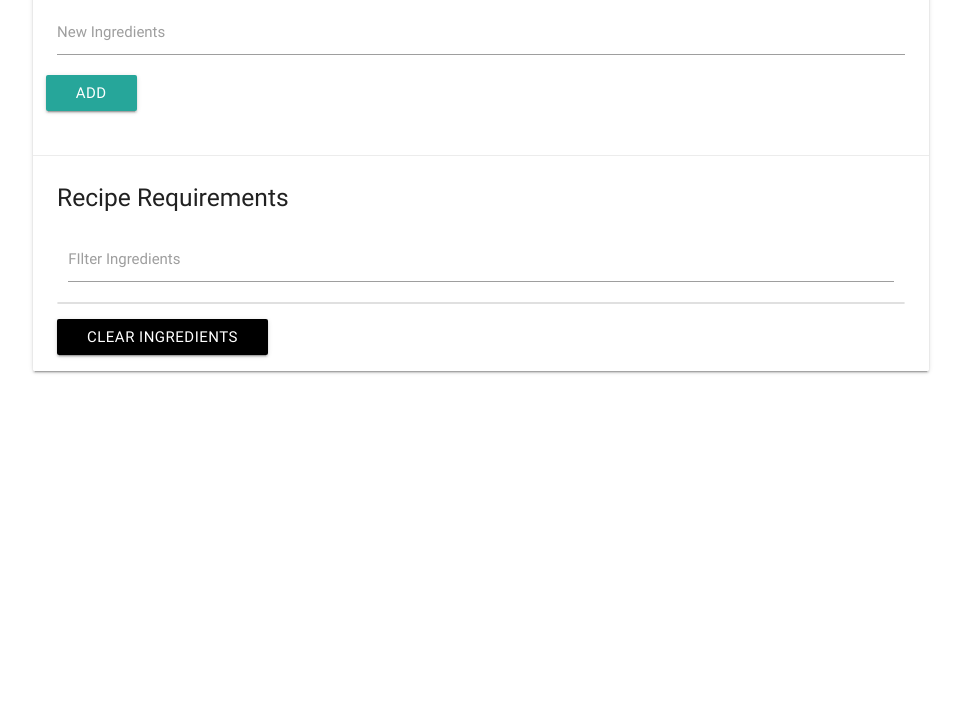
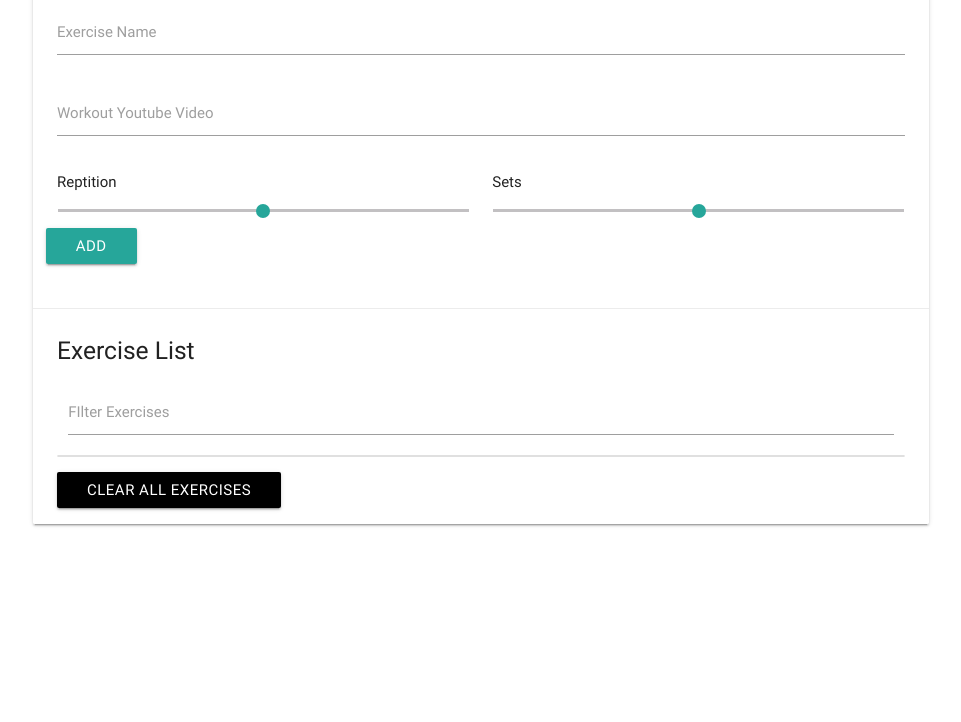
Before and after one commit to Eddie-Z/recipe, a plain HTML site: page index.html in a window 1280 px wide. Shown: the part 78-800 px from the top of the page, without its empty margins (159-1120 px from the left). Drawn offline with nearby package versions, Linux system fonts and the light colour scheme.

Commit message:
rename and add divs

```diff
--- a/index.html
+++ b/index.html
@@ -4,7 +4,7 @@
   <meta charset="UTF-8">
   <meta name="viewport" content="width=device-width, initial-scale=1.0">
   <meta http-equiv="X-UA-Compatible" content="ie=edge">
-  <title>Task List</title>
+  <title>Workout Plan</title>
 
   <link rel="stylesheet" href="https://cdnjs.cloudflare.com/ajax/libs/materialize/0.100.2/css/materialize.min.css">
   <link rel="stylesheet" href="https://maxcdn.bootstrapcdn.com/font-awesome/4.7.0/css/font-awesome.min.css">
@@ -15,25 +15,42 @@
       <div class="col s12">
         <div id="main" class="card">
           <div class="card-content">
-            <span class="card-title">Recipe</span>
+            <span class="card-title">Add Exercise</span>
             <div class="row">
               <form id="task-form">
                 <div class="input-field col s12">
                   <input type="text" name="task" id="task">
-                  <label for="task">New Ingredients</label>
+                  <label for="task">Exercise Name</label>
+                </div>
+                <div class="input-field col s12">
+                  <input type="text" name="youtubeURL" id="youtubeURL">
+                  <label for="youtubeURL">Workout Youtube Video</label>
+                </div>
+                <div class="input-field col s6">
+                  <form action="#">
+                    <p class="range-field"> Reptition
+                      <input type="range" id="reps" min="0" max="20" />
+                    </p>
+                </div>
+                <div class="input-field col s6">
+                  <form action="#">
+                    <p class="range-field"> Sets
+                      <input type="range" id="sets" min="0" max="10" />
+                    </p>
+                  </form>
                 </div>
                 <input type="submit" value="Add" class="btn">
               </form>
             </div>
           </div>
           <div class="card-action">
-            <h5 id="task-title">Recipe Requirements</h5>
+            <h5 id="task-title">Exercise List</h5>
             <div class="input-field col s12">
               <input type="text" name="filter" id="filter">
-              <label for="filter">FIlter Ingredients</label>
+              <label for="filter">FIlter Exercises</label>
             </div>
             <ul class="collection"></ul>
-            <a href="#" class="clear-tasks btn black">Clear Ingredients</a>
+            <a href="#" class="clear-tasks btn black">Clear All Exercises</a>
           </div>
         </div>
       </div>
```
